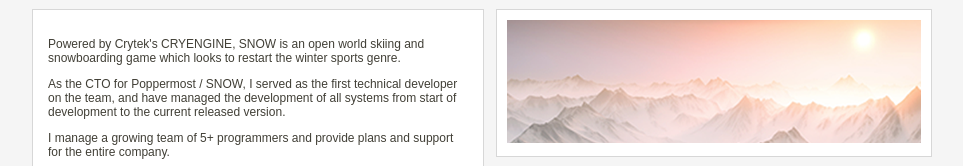
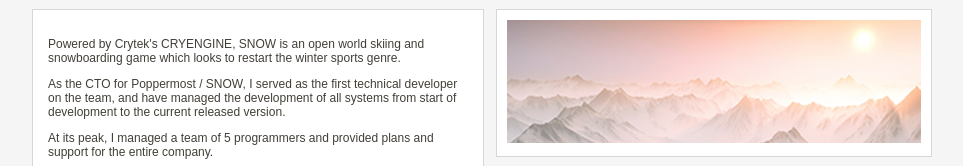
Before and after one commit to i59/i59.github.com, a plain HTML site: page index.html in a window 1280 px wide. Shown: the part 1100-1266 px from the top of the page, without its empty margins (158-1121 px from the left). Drawn offline with nearby package versions, Linux system fonts and the light colour scheme.

Commit message:
Corrected section

```diff
--- a/index.html
+++ b/index.html
@@ -116,7 +116,7 @@
 
 				<p>As the CTO for Poppermost / SNOW, I served as the first technical developer on the team, and have managed the development of all systems from start of development to the current released version.</p>
 
-				<p>I manage a growing team of 5+ programmers and provide plans and support for the entire company.</p>
+				<p>At its peak, I managed a team of 5 programmers and provided plans and support for the entire company.</p>
 
 				<h3>Responsibilities</h3>
 				<ul>
```
